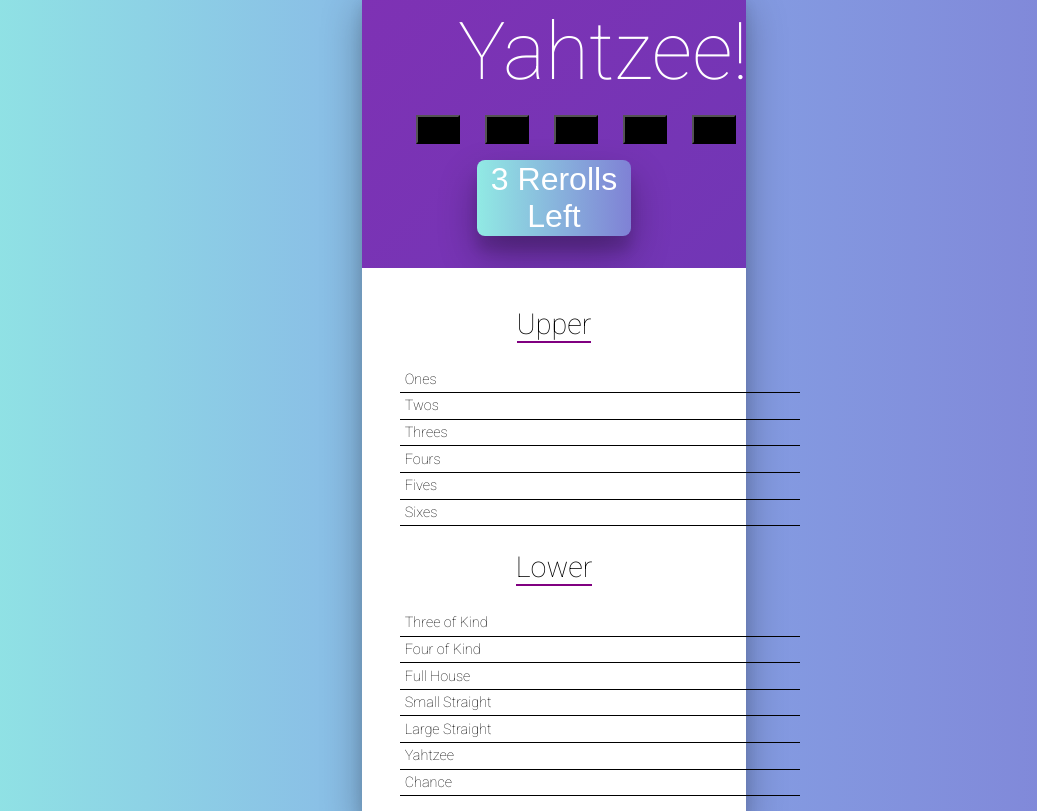
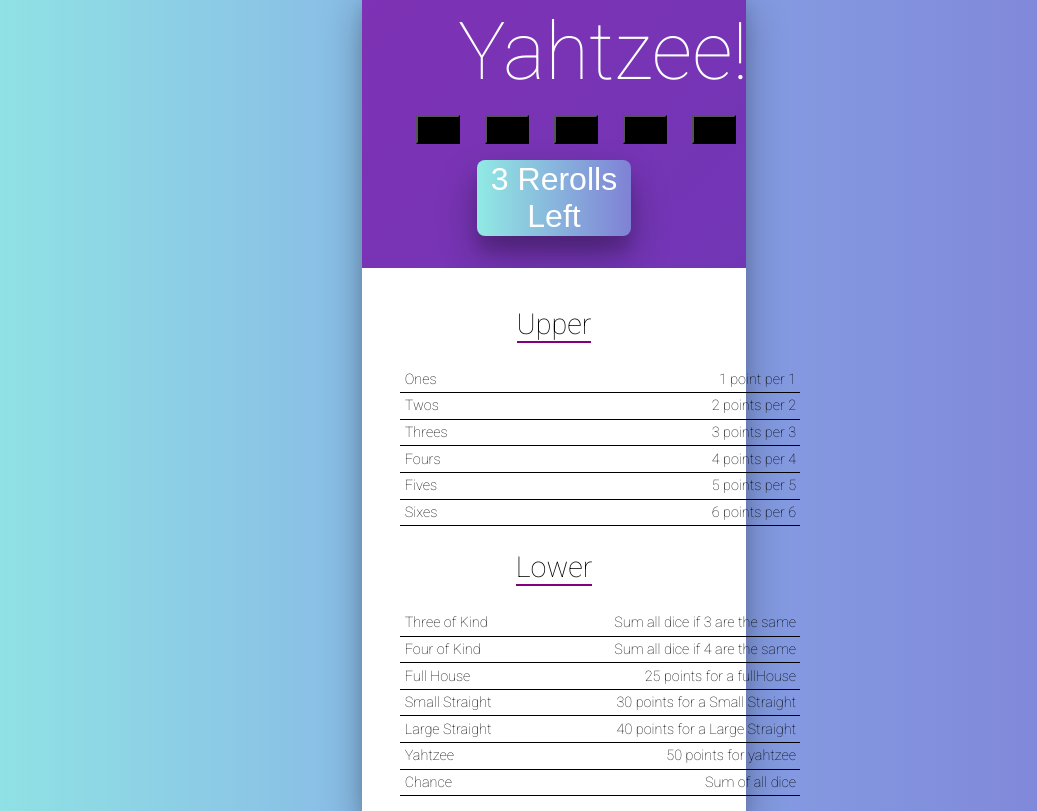
Before and after one commit to JosueJMartinez/react-yahtzee, a React (Create React App) app: page / in a window 1280 px wide. Shown: the whole page, without its empty margins (86-1123 px from the left). Built offline with nearby package versions, Linux system fonts and the light colour scheme.

Commit message:
added descriptions to each rule

```diff
--- a/src/js/components/RuleRow.jsx
+++ b/src/js/components/RuleRow.jsx
@@ -12,7 +12,13 @@
 				disabled={this.props.disableScore}
 			>
 				<td className="RuleRow-name">{this.props.name}</td>
-				<td className="RuleRow-score">{this.props.score}</td>
+				<td className="RuleRow-score">
+					{this.props.disableScore ? (
+						this.props.score
+					) : (
+						this.props.description
+					)}
+				</td>
 			</tr>
 		);
 	}
--- a/src/js/components/ScoreTable.jsx
+++ b/src/js/components/ScoreTable.jsx
@@ -31,36 +31,42 @@
 								name="Ones"
 								score={scores.ones}
 								doScore={evt => doScore('ones', ones.evalRoll)}
+								description="1 point per 1"
 								disableScore={disableScores.ones}
 							/>
 							<RuleRow
 								name="Twos"
 								score={scores.twos}
 								doScore={evt => doScore('twos', twos.evalRoll)}
+								description="2 points per 2"
 								disableScore={disableScores.twos}
 							/>
 							<RuleRow
 								name="Threes"
 								score={scores.threes}
 								doScore={evt => doScore('threes', threes.evalRoll)}
+								description="3 points per 3"
 								disableScore={disableScores.threes}
 							/>
 							<RuleRow
 								name="Fours"
 								score={scores.fours}
 								doScore={evt => doScore('fours', fours.evalRoll)}
+								description="4 points per 4"
 								disableScore={disableScores.fours}
 							/>
 							<RuleRow
 								name="Fives"
 								score={scores.fives}
 								doScore={evt => doScore('fives', fives.evalRoll)}
+								description="5 points per 5"
 								disableScore={disableScores.fives}
 							/>
 							<RuleRow
 								name="Sixes"
 								score={scores.sixes}
 								doScore={evt => doScore('sixes', sixes.evalRoll)}
+								description="6 points per 6"
 								disableScore={disableScores.sixes}
 							/>
 						</tbody>
@@ -75,18 +81,21 @@
 								score={scores.threeOfKind}
 								doScore={evt =>
 									doScore('threeOfKind', threeOfKind.evalRoll)}
+								description="Sum all dice if 3 are the same"
 								disableScore={disableScores.threeOfKind}
 							/>
 							<RuleRow
 								name="Four of Kind"
 								score={scores.fourOfKind}
 								doScore={evt => doScore('fourOfKind', fourOfKind.evalRoll)}
+								description="Sum all dice if 4 are the same"
 								disableScore={disableScores.fourOfKind}
 							/>
 							<RuleRow
 								name="Full House"
 								score={scores.fullHouse}
 								doScore={evt => doScore('fullHouse', fullHouse.evalRoll)}
+								description="25 points for a fullHouse"
 								disableScore={disableScores.fullHouse}
 							/>
 							<RuleRow
@@ -94,6 +103,7 @@
 								score={scores.smallStraight}
 								doScore={evt =>
 									doScore('smallStraight', smallStraight.evalRoll)}
+								description="30 points for a Small Straight"
 								disableScore={disableScores.smallStraight}
 							/>
 							<RuleRow
@@ -101,18 +111,21 @@
 								score={scores.largeStraight}
 								doScore={evt =>
 									doScore('largeStraight', largeStraight.evalRoll)}
+								description="40 points for a Large Straight"
 								disableScore={disableScores.largeStraight}
 							/>
 							<RuleRow
 								name="Yahtzee"
 								score={scores.yahtzee}
 								doScore={evt => doScore('yahtzee', yahtzee.evalRoll)}
+								description="50 points for yahtzee"
 								disableScore={disableScores.yahtzee}
 							/>
 							<RuleRow
 								name="Chance"
 								score={scores.chance}
 								doScore={evt => doScore('chance', chance.evalRoll)}
+								description="Sum of all dice"
 								disableScore={disableScores.chance}
 							/>
 						</tbody>
```
